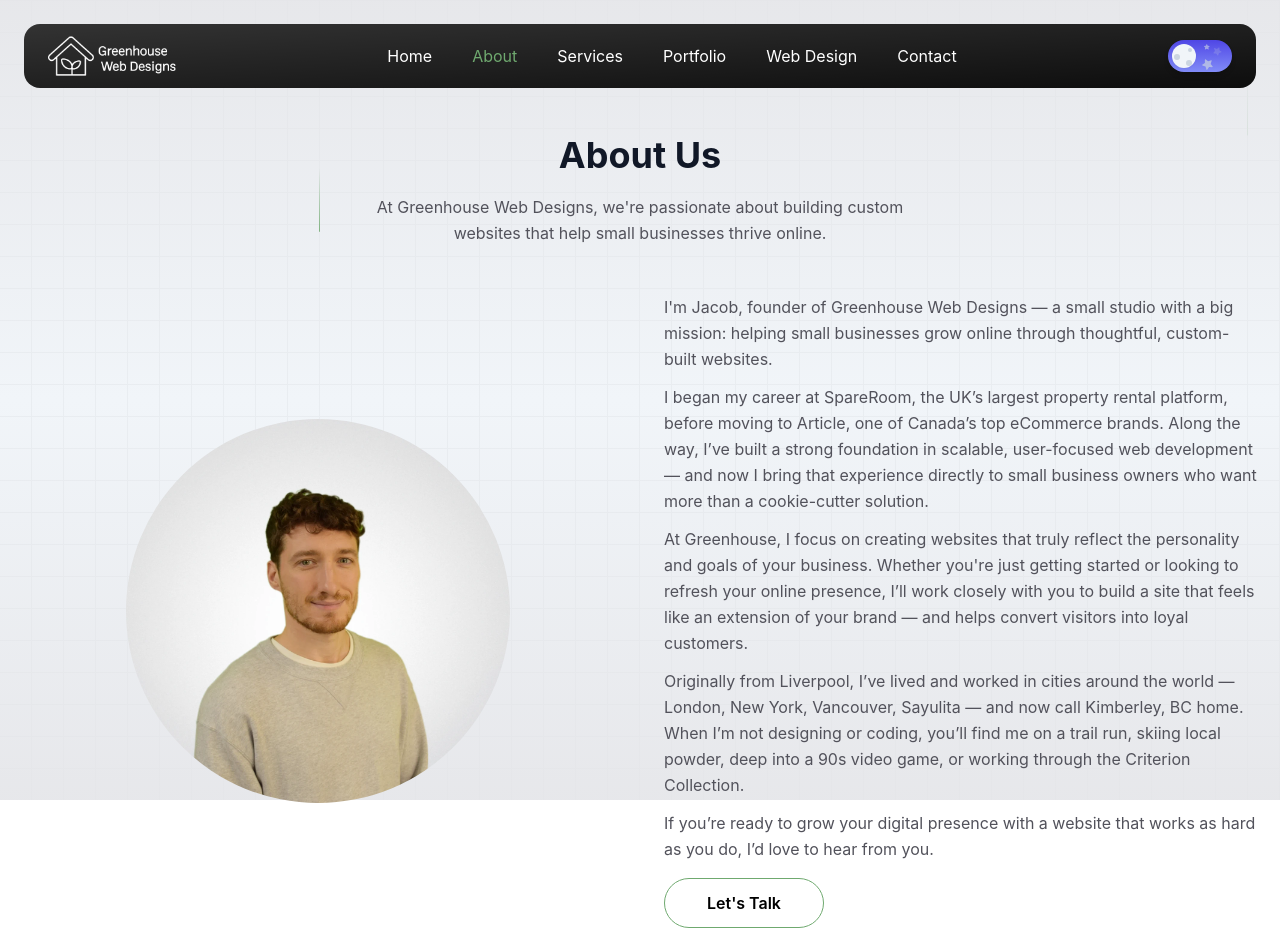
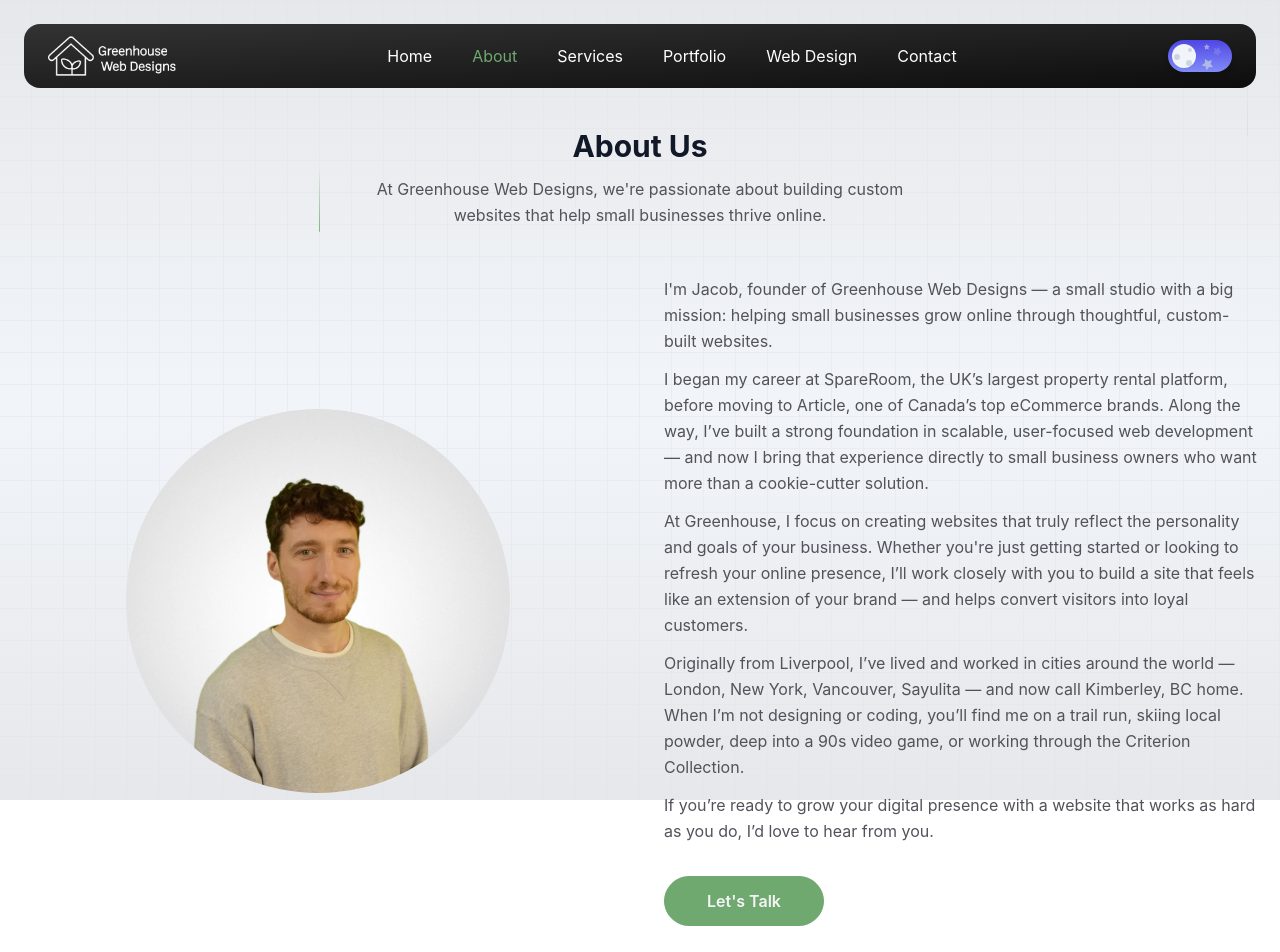
Before and after one commit to jacobadam/jacobadamdeveloper, a React (Create React App) app: page /about in a window 1280 px wide. Shown: the top 952 px of the page. Built offline with nearby package versions, Linux system fonts and the light colour scheme.

Commit message:
update button style

```diff
--- a/src/About.jsx
+++ b/src/About.jsx
@@ -12,7 +12,7 @@ export default function About() {
       <div className="w-full max-w-7xl px-4 md:px-5 lg:px-5 mx-auto">
         <div className="w-full flex-col justify-start items-start lg:gap-12 gap-10 inline-flex">
           <div className="w-full flex-col justify-start items-center gap-3 flex">
-            <h2 className="text-center text-gray-900 dark:text-zinc-100 text-4xl font-bold font-manrope leading-normal">
+            <h2 className="text-center text-gray-900 dark:text-zinc-100 text-2xl lg:text-3xl font-bold font-manrope leading-normal">
               About Us
             </h2>
             <p className="max-w-xl text-center text-zinc-600 dark:text-zinc-200 text-base font-normal leading-relaxed">
@@ -64,7 +64,7 @@ export default function About() {
               <a
                 href="/contact"
                 aria-label="Go to contact page"
-                className="flex justify-center items-center relative h-[50px] w-40 overflow-hidden border border-[#6fa96f] dark:border-[#6fa96f] dark:hover:border-[#6fa96f] bg-transparent px-3 text-black dark:text-[#6fa96f] dark:hover:text-black hover:shadow-2xl transition-all before:absolute before:bottom-0 before:left-0 before:top-0 before:z-0 before:h-full before:w-0 before:bg-[#6fa96f]  before:transition-all before:duration-300 hover:text-white hover:shadow-[#6fa96f] hover:before:left-0 hover:before:w-full rounded-full font-semibold mt-4"
+                className="flex justify-center items-center relative h-[50px] w-40 overflow-hidden border border-[#6fa96f] dark:border-indigo-500 bg-[#6fa96f] dark:bg-transparent px-3 text-zinc-100 dark:text-indigo-500 dark:hover:text-black hover:shadow-2xl before:absolute before:bottom-0 before:left-0 before:top-0 before:z-0 before:h-full before:w-0 before:bg-[#6fa96f] dark:before:bg-indigo-500 before:transition-all before:duration-500 hover:text-white hover:shadow-[#6fa96f] dark:hover:shadow-indigo-500 hover:before:left-0 hover:before:w-full rounded-full font-semibold mt-8"
               >
                 <span className="relative z-3">Let's Talk</span>
               </a>
```
